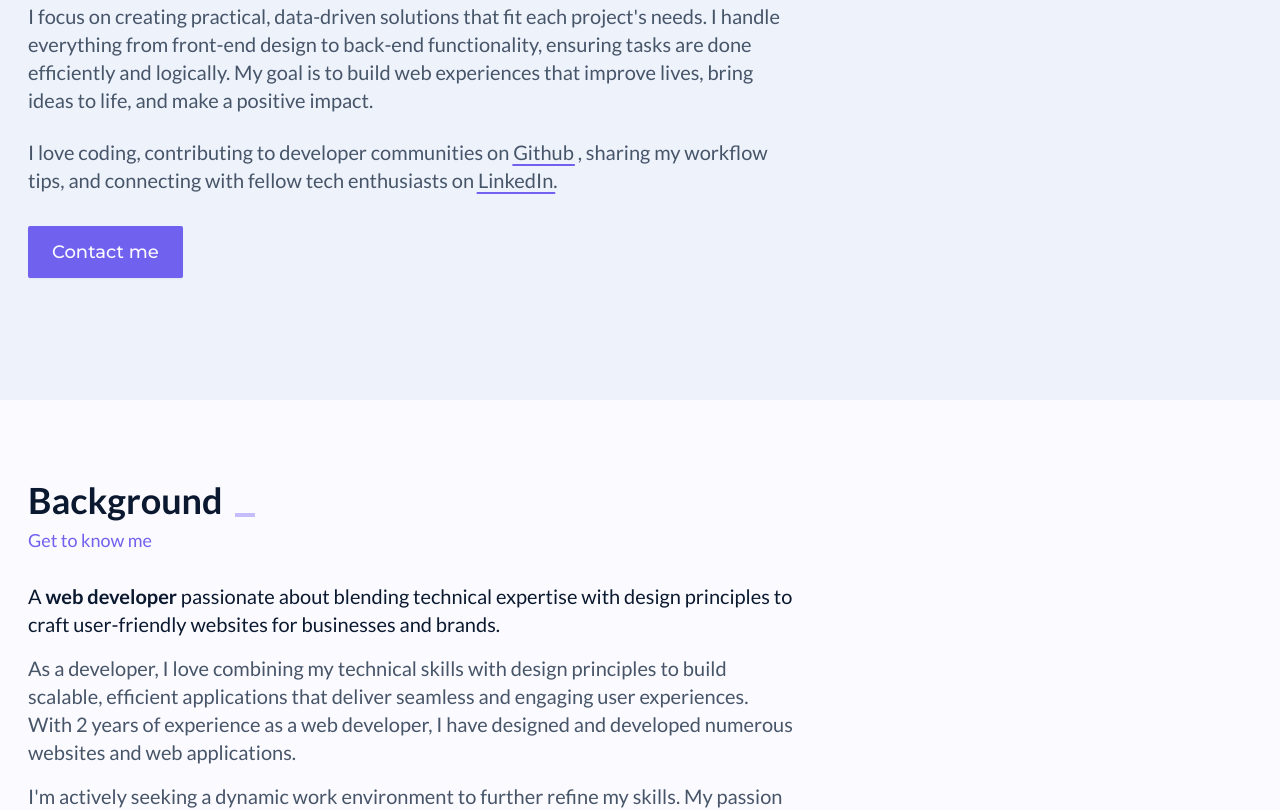
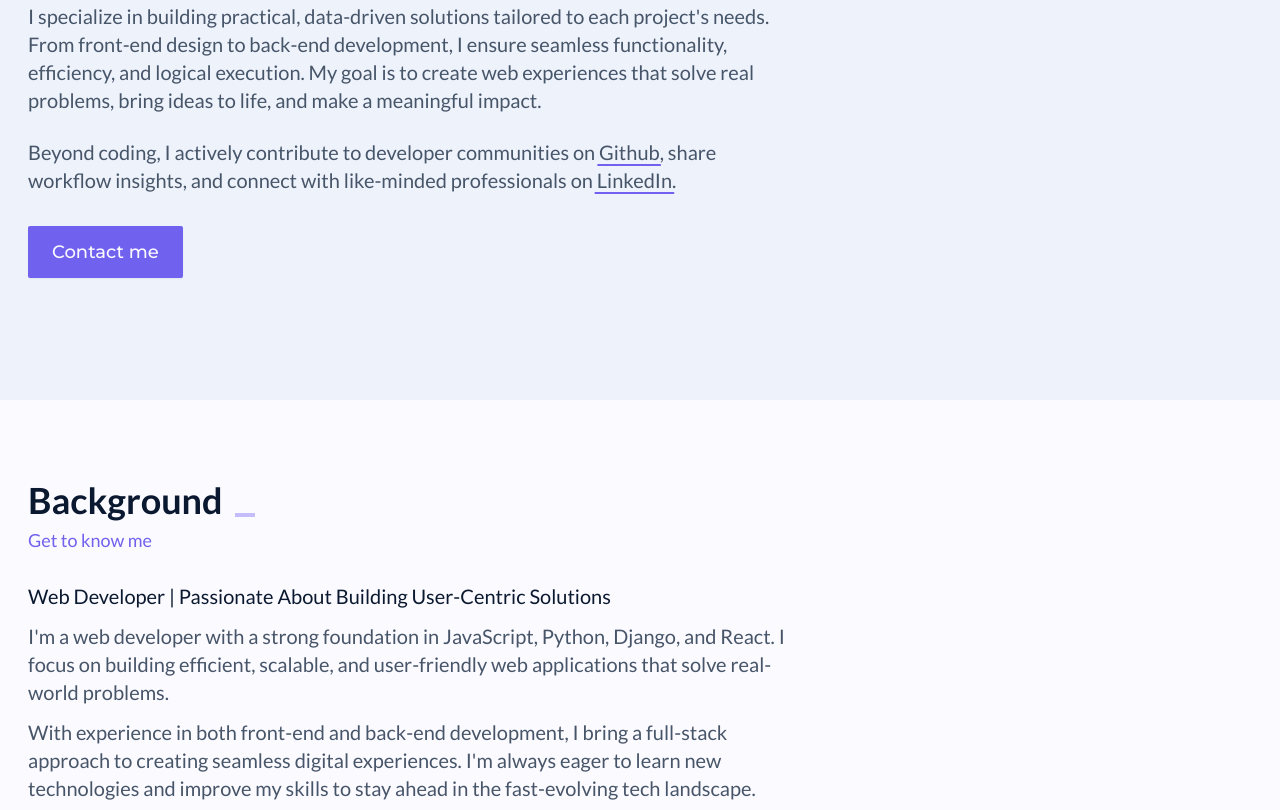
Before and after one commit to sam4web/portfolio-v3, a React (Vite) app: page / in a window 1280 px wide. Before the commit this address led to /home. Shown: the part 400-1210 px from the top of the page. Built offline with nearby package versions, Linux system fonts and the light colour scheme.

Commit message:
updated resume.pdf, improved content on home & hero section, removed `\home` endpoint, added overlay on modal component

```diff
--- a/src/components/home/About.jsx
+++ b/src/components/home/About.jsx
@@ -1,37 +1,38 @@
 const About = () => {
   return (
-    <section className='section-bg'>
-      <div className='wrapper'>
-        <div className='section-spacing'>
-          <div className='space-y-1.5'>
-            <h2 className='section-title'>background</h2>
+    <section className="section-bg">
+      <div className="wrapper">
+        <div className="section-spacing">
+          <div className="space-y-1.5">
+            <h2 className="section-title">background</h2>
             <br />
-            <p className='section-subtitle'>Get to know me</p>
+            <p className="section-subtitle">Get to know me</p>
           </div>
 
-          <div className='space-y-4 sm:max-w-xl lg:max-w-screen-md'>
-            <h3 className='text-xl text-responsive'>
-              A <b className='font-semibold'>web developer</b> passionate about
-              blending technical expertise with design principles to craft
-              user-friendly websites for businesses and brands.
+          <div className="space-y-3 sm:max-w-xl lg:max-w-screen-md">
+            <h3 className="text-xl text-responsive">
+              Web Developer | Passionate About Building User-Centric Solutions
             </h3>
 
-            <p className='paragraph-text'>
-              As a developer, I love combining my technical skills with design
-              principles to build scalable, efficient applications that deliver
-              seamless and engaging user experiences. With 2 years of experience
-              as a web developer, I have designed and developed numerous
-              websites and web applications.
+            <p className="paragraph-text">
+              I&apos;m a web developer with a strong foundation in JavaScript,
+              Python, Django, and React. I focus on building efficient,
+              scalable, and user-friendly web applications that solve real-world
+              problems.
             </p>
 
-            <p className='paragraph-text'>
-              I&apos;m actively seeking a dynamic work environment to further
-              refine my skills. My passion for continuous learning and
-              innovation drives me to adapt quickly and solve problems
-              proactively. When I&apos;m not coding, you can find me exploring
-              new tech trends, hiking, or working on personal projects. I&apos;m
-              eager to contribute my skills and enthusiasm to a forward-thinking
-              team
+            <p className="paragraph-text">
+              With experience in both front-end and back-end development, I
+              bring a full-stack approach to creating seamless digital
+              experiences. I&apos;m always eager to learn new technologies and
+              improve my skills to stay ahead in the fast-evolving tech
+              landscape.
+            </p>
+
+            <p className="paragraph-text">
+              I&apos;m passionate about coding, problem-solving, and
+              collaborating with teams to deliver high-quality solutions.
+              Let&apos;s connect and build something great together!
             </p>
           </div>
         </div>
--- a/src/components/home/Hero.jsx
+++ b/src/components/home/Hero.jsx
@@ -1,38 +1,39 @@
-import { Emoji } from '@/components';
-import useStore from '@/store';
+import { Emoji } from "@/components";
+import useStore from "@/store";
 
 const Hero = () => {
   const social = useStore((state) => state.social);
 
   return (
     <section>
-      <div className='wrapper'>
-        <div className='h-screen'>
-          <div className='h-full flex items-center'>
-            <div className='space-y-7 lg:space-y-8 sm:max-w-xl lg:max-w-screen-md'>
-              <h1 className='main-title'>
-                I&#8217;m Sijal Manandhar, a developer who loves to innovate.{' '}
-                <Emoji symbol='👋🏻' label='wave' />
+      <div className="wrapper">
+        <div className="h-screen">
+          <div className="h-full flex items-center">
+            <div className="space-y-7 lg:space-y-8 sm:max-w-xl lg:max-w-screen-md">
+              <h1 className="main-title">
+                I&#8217;m Sijal Manandhar, a developer who loves to innovate.{" "}
+                <Emoji symbol="👋🏻" label="wave" />
               </h1>
 
-              <div className='space-y-4 md:space-y-6'>
-                <p className='paragraph-text'>
-                  I focus on creating practical, data-driven solutions that fit
-                  each project&apos;s needs. I handle everything from front-end
-                  design to back-end functionality, ensuring tasks are done
-                  efficiently and logically. My goal is to build web experiences
-                  that improve lives, bring ideas to life, and make a positive
-                  impact.
+              <div className="space-y-4 md:space-y-6">
+                <p className="paragraph-text">
+                  I specialize in building practical, data-driven solutions
+                  tailored to each project&apos;s needs. From front-end design
+                  to back-end development, I ensure seamless functionality,
+                  efficiency, and logical execution. My goal is to create web
+                  experiences that solve real problems, bring ideas to life, and
+                  make a meaningful impact.
                 </p>
 
-                <p className='paragraph-text'>
-                  I love coding, contributing to developer communities on{' '}
-                  <a href={social.github} target='_blank'>
+                <p className="paragraph-text">
+                  Beyond coding, I actively contribute to developer communities
+                  on{" "}
+                  <a href={social.github} target="_blank">
                     Github
-                  </a>{' '}
-                  , sharing my workflow tips, and connecting with fellow tech
-                  enthusiasts on{' '}
-                  <a href={social.linkedin} target='_blank'>
+                  </a>
+                  , share workflow insights, and connect with like-minded
+                  professionals on{" "}
+                  <a href={social.linkedin} target="_blank">
                     LinkedIn
                   </a>
                   .
@@ -40,7 +41,7 @@ const Hero = () => {
               </div>
 
               <button
-                className='btn'
+                className="btn"
                 onClick={() => window.scrollTo(0, document.body.scrollHeight)}
               >
                 Contact me
--- a/src/layout/BaseLayout.jsx
+++ b/src/layout/BaseLayout.jsx
@@ -1,6 +1,6 @@
-import { Header, Footer } from '@/components';
-import { useEffect } from 'react';
-import { Navigate, Outlet, useLocation } from 'react-router-dom';
+import { Header, Footer } from "@/components";
+import { useEffect } from "react";
+import { Outlet, useLocation } from "react-router-dom";
 
 const Layout = () => {
   const location = useLocation();
@@ -9,15 +9,11 @@ const Layout = () => {
     window.scrollTo(0, 0);
   }, [location.pathname]);
 
-  if (location.pathname === '/') {
-    return <Navigate to='/home' />;
-  }
-
   return (
     <>
-      <main className='size-full min-h-screen flex flex-col'>
+      <main className="size-full min-h-screen flex flex-col">
         <Header />
-        <div className='flex-1'>
+        <div className="flex-1">
           <Outlet />
         </div>
         <Footer />
--- a/src/pages/Home.jsx
+++ b/src/pages/Home.jsx
@@ -1,32 +1,32 @@
-import { About, Contact, Hero, Modal, Projects, Skills } from '@/components';
-import usePageTitle from '@/hooks/usePageTitle';
-import useStore from '@/store';
-import ScrollAnimation from 'react-animate-on-scroll';
+import { About, Contact, Hero, Modal, Projects, Skills } from "@/components";
+import usePageTitle from "@/hooks/usePageTitle";
+import useStore from "@/store";
+import ScrollAnimation from "react-animate-on-scroll";
 
 const Home = () => {
-  usePageTitle('Sam4Web | Sijal Manandhar');
+  usePageTitle("Sam4Web | Sijal Manandhar");
 
   const showModal = useStore((state) => state.showModal);
 
   return (
-    <section className='h-full'>
-      {showModal ? <Modal /> : ''}
+    <section className="h-full">
+      {showModal && <Modal />}
 
       <Hero />
 
-      <ScrollAnimation animateIn='fadeIn'>
+      <ScrollAnimation animateIn="fadeIn">
         <About />
       </ScrollAnimation>
 
-      <ScrollAnimation animateIn='fadeIn'>
+      <ScrollAnimation animateIn="fadeIn">
         <Projects />
       </ScrollAnimation>
 
-      <ScrollAnimation animateIn='fadeIn'>
+      <ScrollAnimation animateIn="fadeIn">
         <Skills />
       </ScrollAnimation>
 
-      <ScrollAnimation animateIn='fadeIn'>
+      <ScrollAnimation animateIn="fadeIn">
         <Contact />
       </ScrollAnimation>
     </section>
--- a/src/pages/Resume.jsx
+++ b/src/pages/Resume.jsx
@@ -2,7 +2,7 @@ import { useState } from "react";
 import usePageTitle from "@/hooks/usePageTitle";
 import { Document, Page, pdfjs } from "react-pdf";
 import { FiDownload, FiZoomIn, FiZoomOut } from "react-icons/fi";
-import resume from "@/resources/resume2024.pdf";
+import resume from "/resume2024.pdf";
 
 pdfjs.GlobalWorkerOptions.workerSrc = new URL(
   "pdfjs-dist/build/pdf.worker.min.mjs",
--- a/src/resources/data.json
+++ b/src/resources/data.json
@@ -2,8 +2,7 @@
   "social": {
     "github": "https://github.com/sam4web",
     "linkedin": "https://www.linkedin.com/in/sijal-manandhar-9914b6247/",
-    "email": "sijal.m06@gmail.com",
-    "instagram": "https://instagram.com/http.sijal/"
+    "email": "sijal.m06@gmail.com"
   },
   "info": {
     "email": "sijal.m06@gmail.com",
@@ -40,7 +39,8 @@
       "description": "A full-stack MERN e-commerce app with authentication, product browsing, shopping cart, and order management.",
       "source": "https://github.com/sam4web/shopswift-frontend",
       "preview": "https://projectshopswift.netlify.app/"
-    },    {
+    },
+    {
       "id": "6f6d22ef",
       "name": "docket",
       "tags": [
--- a/src/router.jsx
+++ b/src/router.jsx
@@ -1,20 +1,20 @@
-import BaseLayout from '@/layout/BaseLayout';
-import { Archive, Home, Resume, NotFound } from '@/pages';
+import BaseLayout from "@/layout/BaseLayout";
+import { Archive, Home, Resume, NotFound } from "@/pages";
 
 import {
   createBrowserRouter,
   createRoutesFromElements,
   Route,
-} from 'react-router-dom';
+} from "react-router-dom";
 
 const router = createBrowserRouter(
   createRoutesFromElements(
     <>
-      <Route path='/' element={<BaseLayout />}>
-        <Route path='home' element={<Home />} />
-        <Route path='archive' element={<Archive />} />
-        <Route path='resume' element={<Resume />} />
-        <Route path='*' element={<NotFound />} />
+      <Route path="/" element={<BaseLayout />}>
+        <Route index element={<Home />} />
+        <Route path="archive" element={<Archive />} />
+        <Route path="resume" element={<Resume />} />
+        <Route path="*" element={<NotFound />} />
       </Route>
     </>
   )
--- a/src/slices/pageUISlice.js
+++ b/src/slices/pageUISlice.js
@@ -1,14 +1,14 @@
 const initialState = {
   showSidenav: false,
   showModal: false,
-  senderName: '',
+  senderName: "",
 };
 
 const pageUISlice = (set) => ({
   ...initialState,
   closeSidenav: () => set({ showSidenav: false }),
   toggleSidenav: () => set((state) => ({ showSidenav: !state.showSidenav })),
-  closeModal: () => set({ showModal: false, senderName: '' }),
+  closeModal: () => set({ showModal: false, senderName: "" }),
   openModal: (name) => set({ showModal: true, senderName: name }),
 });
 
```
Also changed, not shown: src/components/common/Modal.jsx (+18 -24 lines), src/components/footer/Footer.jsx (+19 -24 lines), src/components/home/contact/Contact.jsx (+12 -13 lines), src/components/home/contact/ContactForm.jsx (+26 -27 lines), 2 other files (tests, documents, lock files or other folders).
